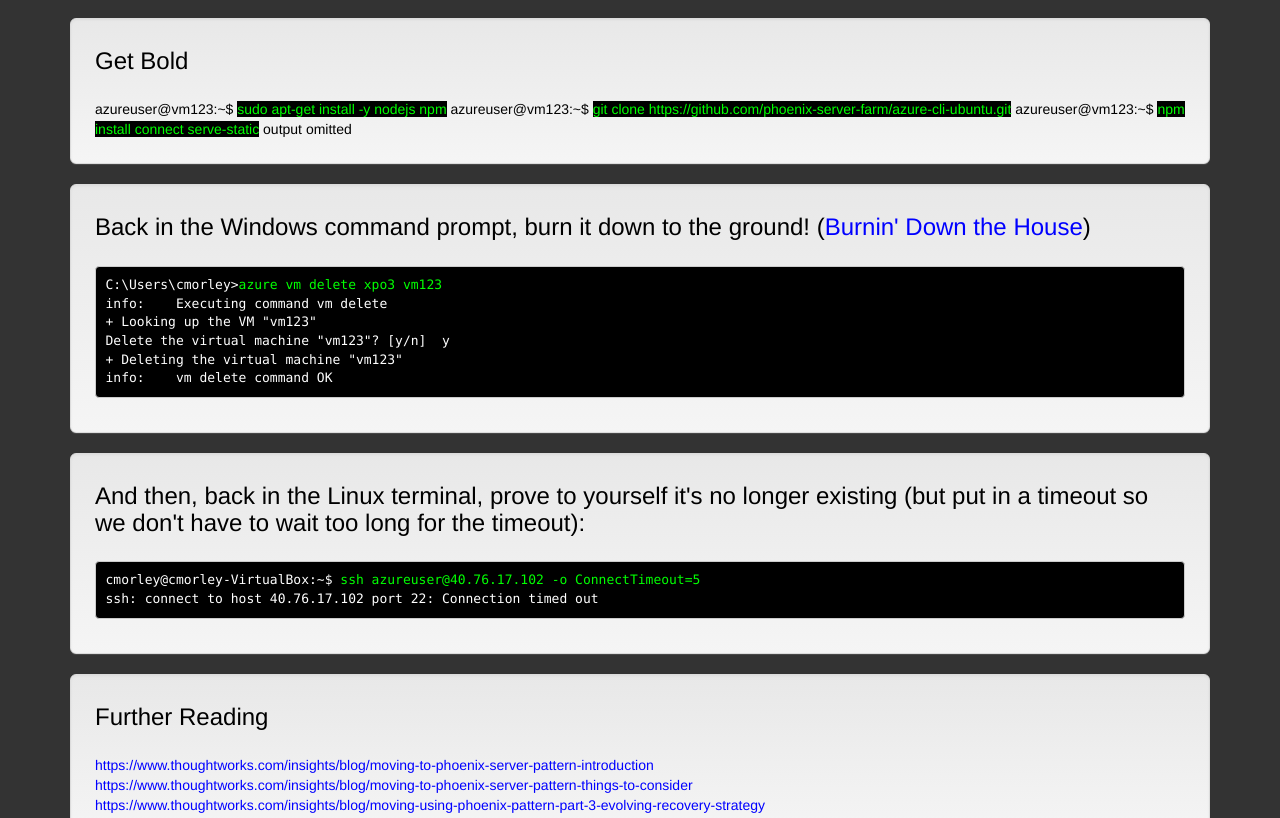
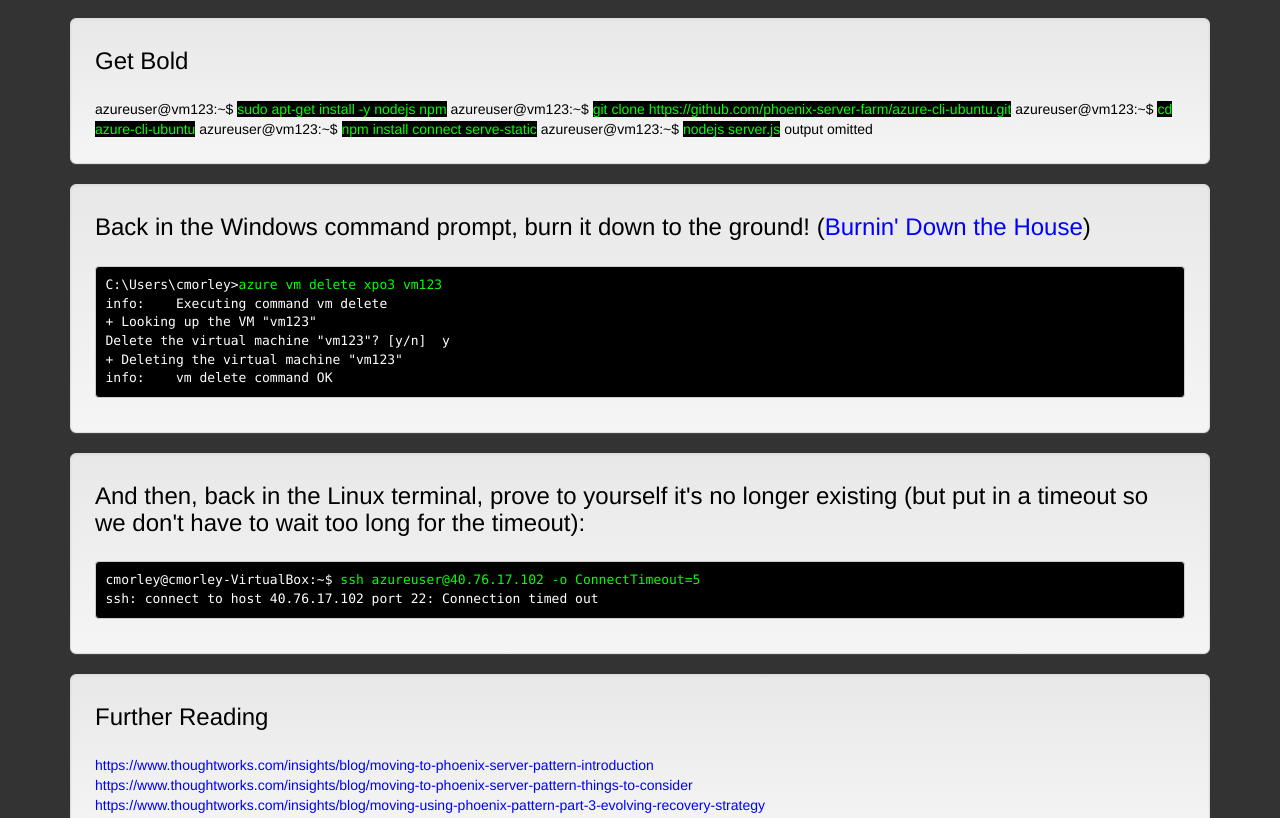
Before and after one commit to phoenix-server-farm/azure-cli-ubuntu, a plain HTML site: page index.html in a window 1280 px wide. Shown: the part 3613-4431 px from the top of the page. Drawn offline with nearby package versions, Linux system fonts and the light colour scheme.

Commit message:
fix a couple lines

```diff
--- a/index.html
+++ b/index.html
@@ -243,7 +243,9 @@ Connection to 40.76.17.102 closed.
 <h3>Get Bold</h3>
 azureuser@vm123:~$ <span class="highlighted">sudo apt-get install -y nodejs npm</span>
 azureuser@vm123:~$ <span class="highlighted">git clone https://github.com/phoenix-server-farm/azure-cli-ubuntu.git</span>
+azureuser@vm123:~$ <span class="highlighted">cd azure-cli-ubuntu</span>
 azureuser@vm123:~$ <span class="highlighted">npm install connect serve-static</span>
+azureuser@vm123:~$ <span class="highlighted">nodejs server.js</span>
 <span class="redhighlighted">output omitted</span>
 </div>
 
```
